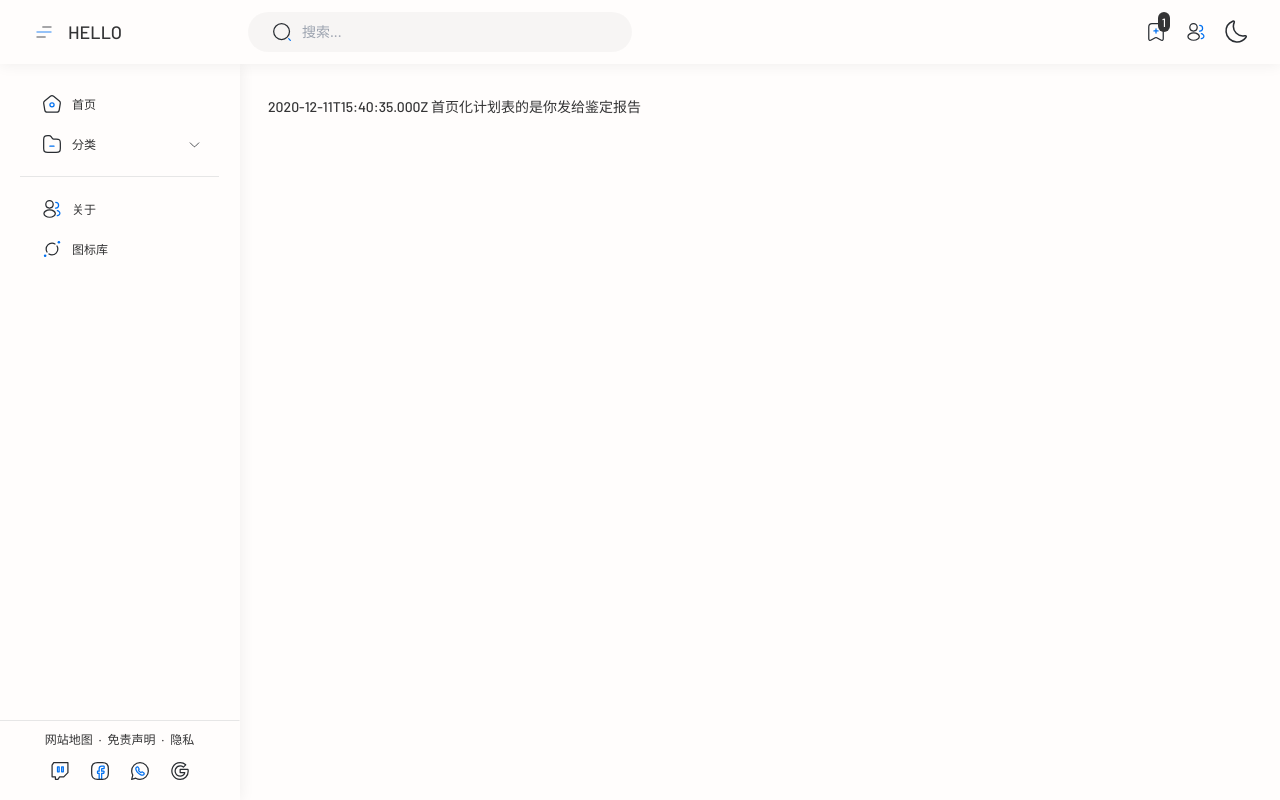
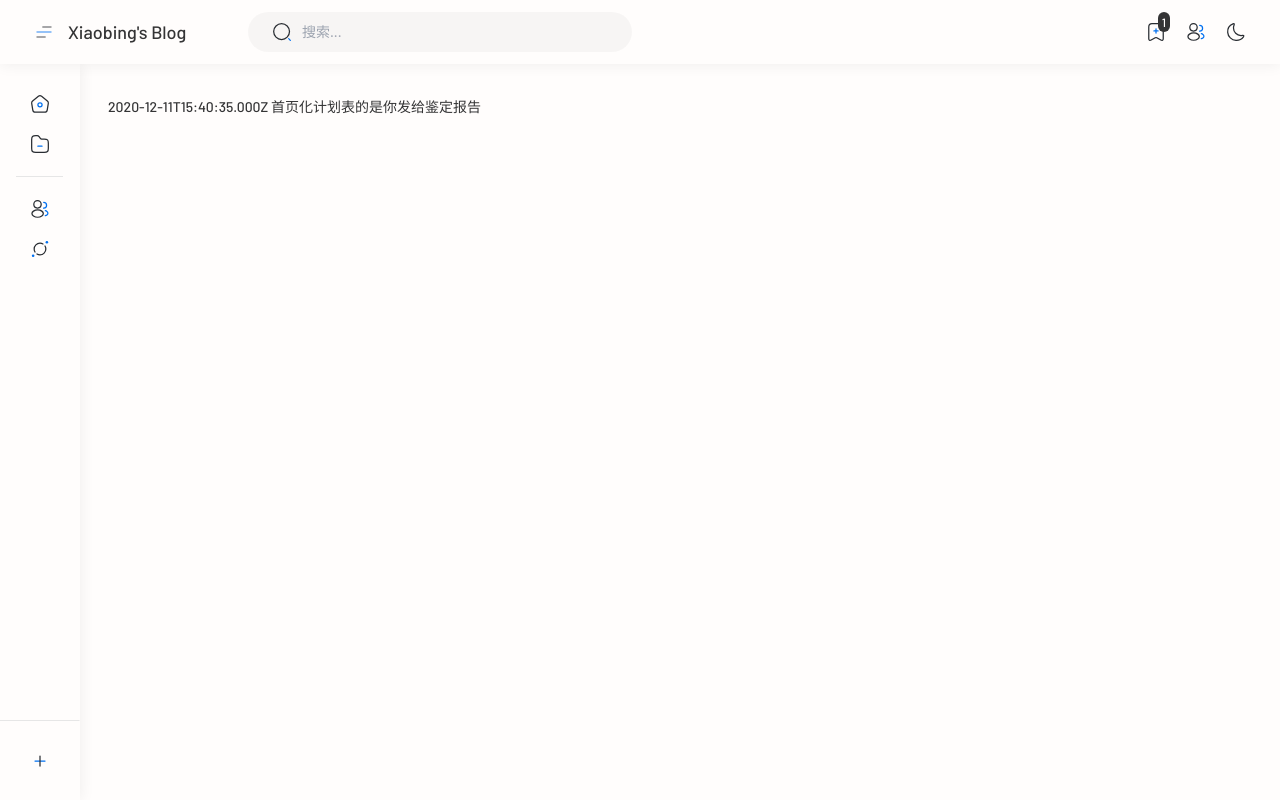
Before and after one commit to hixb/my-next, a Next.js app: page / in a window 1280 px wide. Built offline with nearby package versions, Linux system fonts and the light colour scheme.

Commit message:
feat: sidebar

```diff
--- a/app/components/base/Header.tsx
+++ b/app/components/base/Header.tsx
@@ -6,15 +6,17 @@ import { useRouter } from 'next/navigation'
 import { UseSidebar } from '@/app/context/useSidebar'
 import { useScreen } from '@/app/utils/useScreen'
 import { useIcon } from '@/app/utils/useIcons'
+import { useAuthor } from '@/app/context/useAuthor'
 import SvgIcon from '@/app/components/general/SvgIcon'
 import ChangeTheme from '@/app/components/style/ChangeTheme'
-import header from '@/app/styles/components/header.module.scss'
+import style from '@/app/styles/components/header.module.scss'
 
 export default function Header() {
   const router = useRouter()
   const icon = useIcon()
   const { setSidebar } = React.useContext(UseSidebar)
   const { lessThanMD, screenWidth, ScreenSize } = useScreen()
+  const { websiteTitle } = useAuthor()
 
   const [showSearchLayer, setShowSearchLayer] = React.useState(false)
 
@@ -36,17 +38,17 @@ export default function Header() {
   }
 
   return (
-    <header className={header.header_wrap}>
+    <header className={style.header_wrap}>
       <div className={'w-56 flex items-center max-md:w-auto max-md:min-w-40'}>
         <SvgIcon icon={() => icon.essetional.line()} onClick={toggleSidebar}></SvgIcon>
         <h1 className={'ml-1 text-lg'}>
-          <Link href={'/'} rel={'canonical'} title={'HELLO'}>
-            HELLO
+          <Link className={style.website_title} href={'/'} rel={'canonical'} title={'HELLO'}>
+            {websiteTitle}
           </Link>
         </h1>
       </div>
       <div className={'flex-1 flex items-center justify-between'}>
-        <div className={header.search}>
+        <div className={style.search}>
           <SvgIcon icon={icon.search.search}></SvgIcon>
           <input className={'h-10 flex-1 text-sm'} type="text" placeholder="搜索..." />
         </div>
@@ -77,17 +79,17 @@ export default function Header() {
             className={'max-md:opacity-100 max-md:visible opacity-0 invisible blur-backdrop'}
             onClick={() => setShowSearchLayer(!showSearchLayer)}
           >
-            <div className={header.input_box}>
+            <div className={style.input_box}>
               <SvgIcon icon={icon.search.search} />
               <input className={'w-full h-16 pl-2 text-xs font-thin'} type="text" placeholder="搜索..." />
             </div>
           </div>
         )
       }
-      <div className={header.footer_menu}>
+      <div className={style.footer_menu}>
         {
           footerMenuList.map(item => (
-            <div className={header.footer_menu_list} key={item.identify}>
+            <div className={style.footer_menu_list} key={item.identify}>
               <SvgIcon onClick={() => item.go()} icon={item.icon}></SvgIcon>
             </div>
           ))
--- a/app/components/base/Sidebar.tsx
+++ b/app/components/base/Sidebar.tsx
@@ -3,12 +3,12 @@
 import React from 'react'
 import Link from 'next/link'
 import type { SidebarAlways } from '@/app/context/useSidebar'
+import type { Relation } from '@/types'
+import { useIcon } from '@/app/utils/useIcons'
 import { UseSidebar } from '@/app/context/useSidebar'
 import { useScreen } from '@/app/utils/useScreen'
-import sidebar from '@/app/styles/components/sidebar.module.scss'
-import { useIcon } from '@/app/utils/useIcons'
+import style from '@/app/styles/components/sidebar.module.scss'
 import SvgIcon from '@/app/components/general/SvgIcon'
-import type { Relation } from '@/types'
 
 interface SidebarItemParams {
   link: string
@@ -81,6 +81,28 @@ export default function Sidebar() {
     ],
   })
 
+  const useDropDownSubListRef = React.useRef<HTMLUListElement>(null)
+
+  React.useEffect(() => {
+    if (!openSidebar) {
+      for (const key in sidebarList)
+        sidebarList[key].map(item => item.active = false)
+
+      if (useDropDownSubListRef.current)
+        useDropDownSubListRef.current.style.height = '0px'
+    }
+  }, [openSidebar])
+
+  React.useEffect(() => {
+    if (screenWidth < ScreenSize.MD + 100 || screenWidth <= ScreenSize.XL)
+      setSidebarActive(2)
+  }, [screenWidth])
+
+  React.useEffect(() => {
+    if (screenWidth <= ScreenSize.MD || screenWidth <= ScreenSize.XL)
+      setSidebarActive(2)
+  }, [document])
+
   function setSidebarActive(always: SidebarAlways) {
     if (screenWidth <= ScreenSize.XL && screenWidth >= ScreenSize.MD)
       always = 2
@@ -89,8 +111,15 @@ export default function Sidebar() {
       setSidebar(always)
   }
 
-  function transitionState() {
+  function transitionState(item: SidebarItemParams) {
+    if (!openSidebar || !useDropDownSubListRef?.current)
+      return
 
+    if (item.sublist?.length)
+      item.active = !item.active
+
+    if (useDropDownSubListRef.current && item.sublist?.length)
+      useDropDownSubListRef.current.style.height = `${item.active ? item.sublist?.length * SUBCLASS_HEIGHT : 0}px`
   }
 
   return (
@@ -99,8 +128,8 @@ export default function Sidebar() {
         className={
           `shrink-0 relative z-1 max-md:fixed max-md:invisible max-md:opacity-0 max-md:!z-40 border-r border-[var(--my-dark-border)] transition-[width] shadow-[0_0_15px_rgba(0,0,0,0.07)] z-20
           ${openSidebar ? 'w-60' : 'w-20'}
-          ${lessThanMD && openSidebar ? `${sidebar.open_sidebar}!h-[calc(100vh-40px)] !z-20 !w-10/12 !rounded-3xl max-md:!visible max-md:!opacity-100` : ''}
-          ${lessThanMD && !openSidebar ? sidebar.close_sidebar : ''}`
+          ${lessThanMD && openSidebar ? `${style.open_sidebar} !h-[calc(100vh-40px)] !z-20 !w-10/12 !rounded-3xl max-md:!visible max-md:!opacity-100` : ''}
+          ${lessThanMD && !openSidebar ? style.close_sidebar : ''}`
         }
       >
         <div className={'sticky top-16'}>
@@ -115,7 +144,11 @@ export default function Sidebar() {
               lessThanMD
                 ? (
                   <div className={'absolute top-2 left-8 flex items-center cursor-pointer'}>
-                    <SvgIcon icon={icon.essetional.closeSquare} onClick={() => setSidebarActive(2)}></SvgIcon>
+                    <SvgIcon
+                      icon={() => icon.essetional.closeSquare(40)}
+                      onClick={() => setSidebarActive(2)}
+                      isOpenHover={false}
+                    ></SvgIcon>
                     关闭
                   </div>
                   )
@@ -125,7 +158,7 @@ export default function Sidebar() {
               Object.keys(sidebarList).map((item, index) => (
                 <div
                   key={item}
-                  className={`${sidebar.menu_list} ${Object.keys(sidebarList).length === index + 1 ? 'after:!content-none' : ''}`}
+                  className={`${style.menu_list} ${Object.keys(sidebarList).length === index + 1 ? 'after:!content-none' : ''}`}
                 >
                   <ul className={'flex flex-col'}>
                     {
@@ -136,25 +169,25 @@ export default function Sidebar() {
                               ? (
                                 <Link
                                   href={v.link}
-                                  className={`items-center whitespace-normal ${sidebar.menu_item}`}
+                                  className={`items-center whitespace-normal ${style.menu_item}`}
                                   rel={v.rel.join(' ')}
                                 >
                                   {v.icon && <SvgIcon icon={v.icon} isOpenHover={false}></SvgIcon>}
-                                  <span className={`${openSidebar ? 'block' : 'none'} line-clamp-1`}>
+                                  <span className={`${openSidebar ? 'block' : 'hidden'} line-clamp-1`}>
                                     {v.title}
                                   </span>
                                 </Link>
                                 )
                               : (
                                 <div className={'flex flex-col items-start'}>
-                                  <div className={`${sidebar.menu_item} flex items-center relative w-full`}
-                                    onClick={() => transitionState}>
+                                  <div className={`${style.menu_item} flex items-center relative w-full`}
+                                    onClick={() => transitionState(v)}>
                                     {
                                       v.activeIcon
                                       && v.icon
                                       && <SvgIcon icon={v.active ? v.activeIcon : v.icon} isOpenHover={false}></SvgIcon>
                                     }
-                                    <span className={`${openSidebar ? 'block' : 'none'} line-clamp-1`}>
+                                    <span className={`${openSidebar ? 'block' : 'hidden'} line-clamp-1`}>
                                       {v.title}
                                     </span>
                                     {
@@ -169,12 +202,14 @@ export default function Sidebar() {
                                     }
                                   </div>
                                   <ul
-                                    className={`${sidebar.sub_list} flex items-center flex-col transition-[var(--my-theme-trans3)] z-20 overflow-hidden h-0`}>
+                                    ref={useDropDownSubListRef}
+                                    className={`${style.sub_list} flex items-center flex-col transition-[var(--my-theme-trans3)] z-20 overflow-hidden h-0`}
+                                  >
                                     {
                                       v.sublist?.map((sub, idx) => (
                                         <li
                                           key={idx}
-                                          className={`menu-item relative sublist-item transition-[var(--my-theme-trans2)] !h-[${SUBCLASS_HEIGHT}px] ${v.active ? 'visible opacity-100' : 'invisible opacity-0'}`}
+                                          className={`${style.menu_item} ${style.sublist_item} relative transition-[var(--my-theme-trans2)] !h-[${SUBCLASS_HEIGHT}px] ${v.active ? 'visible opacity-100' : 'invisible opacity-0'}`}
                                         >
                                           <Link href={sub.link} rel={sub.rel.join(' ')}>
                                             {sub.title}
@@ -187,14 +222,16 @@ export default function Sidebar() {
                                 )
                           }
                           {
-                            !openSidebar
+                            !openSidebar && (
+                              v.link
                                 ? (
-                                  v.link
-                                    ? <span
-                                        className={`${sidebar.prompt_bubble} group-hover:opacity-100 group-hover:visible px-4`}>
+                                  <span className={`${style.prompt_bubble} group-hover:opacity-100 group-hover:visible px-4`}>
                                     {v.title}
                                   </span>
-                                    : v.sublist?.map((sub, idx) => (
+                                  )
+                                : <span className={`!flex flex-col ${style.prompt_bubble} group-hover:opacity-100 group-hover:visible`}>
+                                  {
+                                      v.sublist?.map((sub, idx) => (
                                         <Link
                                           key={idx}
                                           href={sub.link}
@@ -204,8 +241,9 @@ export default function Sidebar() {
                                           {sub.title}
                                         </Link>
                                       ))
+                                    }
+                                </span>
                             )
-                              : null
                           }
                         </li>
                       ))
@@ -215,7 +253,7 @@ export default function Sidebar() {
               ))
             }
             <div
-              className={`z-1 ${sidebar.sidebar_footer} ${openSidebar ? 'w-60' : 'w-20'} ${lessThanMD ? 'max-w-[480px] !w-full bottom-0 border-r-0 !absolute' : ''}`}>
+              className={`z-1 ${style.sidebar_footer} ${openSidebar ? 'w-60' : 'w-20'} ${lessThanMD ? 'max-w-[480px] !w-full bottom-0 border-r-0 !absolute' : ''}`}>
               {
                 openSidebar
                   ? (
--- a/app/components/general/SvgIcon.tsx
+++ b/app/components/general/SvgIcon.tsx
@@ -4,7 +4,7 @@ import { isFunction } from '@/app/utils/useChecks'
 import svgIcon from '@/app/styles/components/svgIcon.module.scss'
 
 interface Props extends EvtAttributes {
-  icon: () => JSX.Element
+  icon: () => React.JSX.Element
   borderRadius?: string
   isOpenHover?: boolean
   filled?: boolean
@@ -13,7 +13,7 @@ interface Props extends EvtAttributes {
   size?: number
   disabled?: boolean
   overallSize?: number
-  children?: JSX.Element
+  children?: React.JSX.Element
 }
 
 export default function SvgIcon(props: Props) {
@@ -28,14 +28,6 @@ export default function SvgIcon(props: Props) {
 
   const useFirstIconRef = React.createRef<HTMLElement>()
 
-  // React.useEffect(() => {
-  //   if (useFirstIconRef && props.size) {
-  //     const svgEl = useFirstIconRef.current?.getElementsByTagName('svg')
-  //     if (svgEl)
-  //       svgEl[0].setAttribute('style', `width: ${props.size}px; height: ${props.size}px;`)
-  //   }
-  // }, [useFirstIconRef, props.size])
-
   return (
     <i
       ref={useFirstIconRef}
--- a/app/components/style/ChangeTheme.tsx
+++ b/app/components/style/ChangeTheme.tsx
@@ -16,9 +16,9 @@ export default function ChangeTheme() {
       setTheme('dark')
   }
 
-  const [clientTheme, setClientTheme] = React.useState(icon.weather.moon(25))
+  const [clientTheme, setClientTheme] = React.useState(icon.weather.moon(20))
 
-  React.useEffect(() => setClientTheme(theme && theme === 'dark' ? icon.weather.sun(25) : icon.weather.moon(25)), [theme])
+  React.useEffect(() => setClientTheme(theme && theme === 'dark' ? icon.weather.sun(20) : icon.weather.moon(20)), [theme])
 
   return (
     <SvgIcon onClick={toggleTheme} icon={() => clientTheme}></SvgIcon>
--- /dev/null
+++ b/app/context/useAuthor.ts
@@ -0,0 +1,9 @@
+export function useAuthor() {
+  const authorName = 'Xiaobing Zhu'
+  const websiteTitle = 'Xiaobing\'s Blog'
+
+  return {
+    authorName,
+    websiteTitle,
+  }
+}
```
Lines whose indentation alone changed are shown as unchanged.
